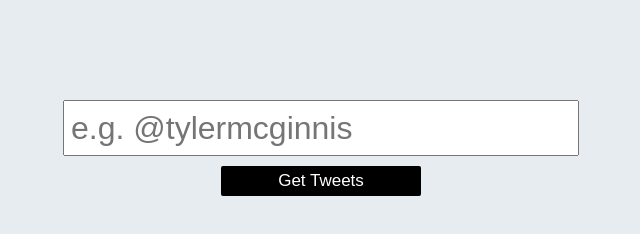
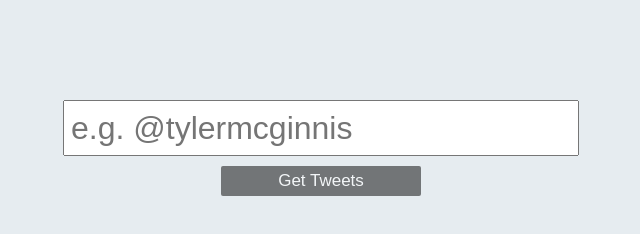
Before and after one commit to Gherrer1/Twitter-Highlight-Reel, a React app: page / in a window 1280 px wide. Shown: the whole page, without its empty margins (319-959 px from the left). Built offline with nearby package versions, Linux system fonts and the light colour scheme.

Commit message:
Can no longer submit SearchForm unless user has typed something - fixed error where users could search for empty string

```diff
--- a/app/Components/SearchForm.js
+++ b/app/Components/SearchForm.js
@@ -39,7 +39,7 @@ class SearchForm extends React.Component {
 		return (
 			<form onSubmit={this.handleSubmit} className={className}>
 				<input type="text" value={username} onChange={this.handleChange} placeholder={placeholder} />
-				<button type="submit">Get Tweets</button>
+				<button type="submit" disabled={username === ''}>Get Tweets</button>
 			</form>
 		);
 	}
--- a/app/style.css
+++ b/app/style.css
@@ -28,6 +28,11 @@ body {
     background-color: black;
     border: none;
     border-radius: 2px;
+}
+
+.search-form-big button:disabled {
+    opacity: 0.5;
+    cursor: default;
 }
 
 .search-form-lil {
```
